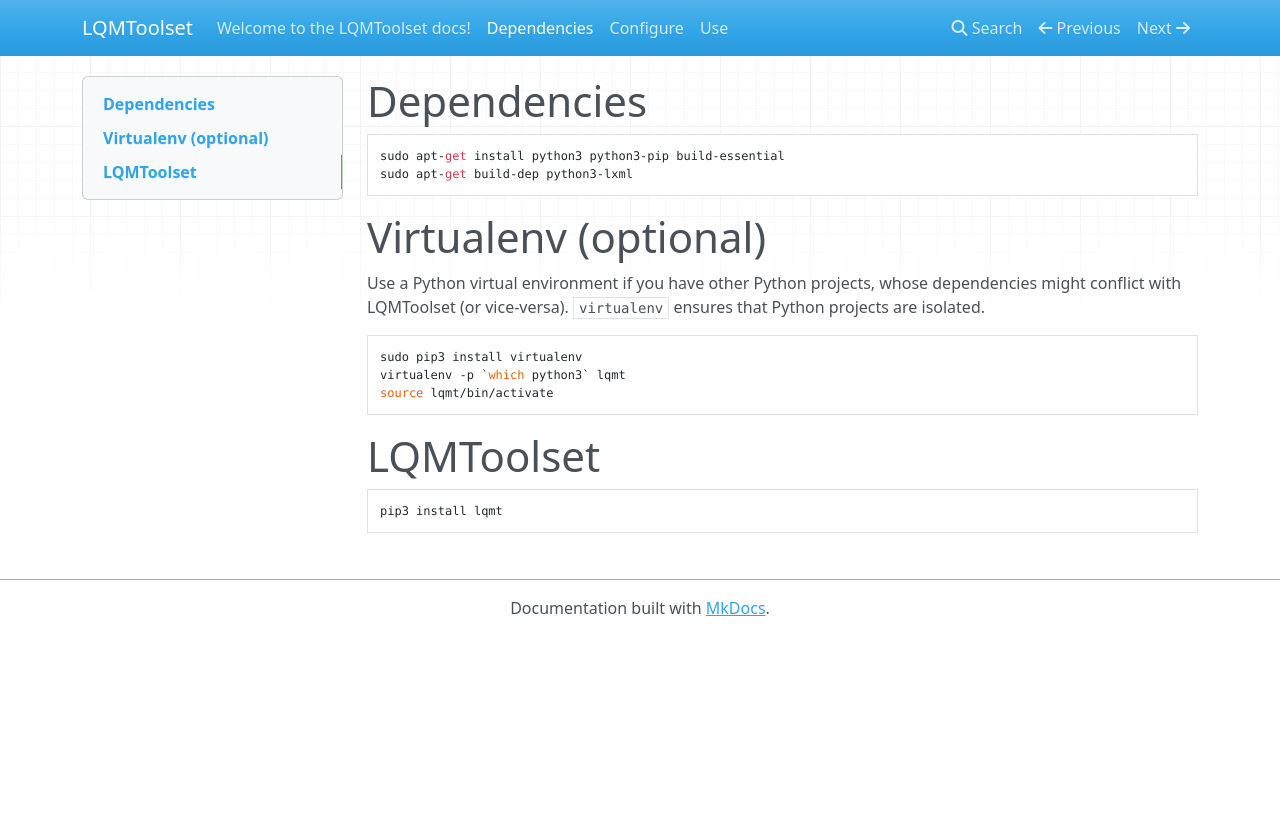
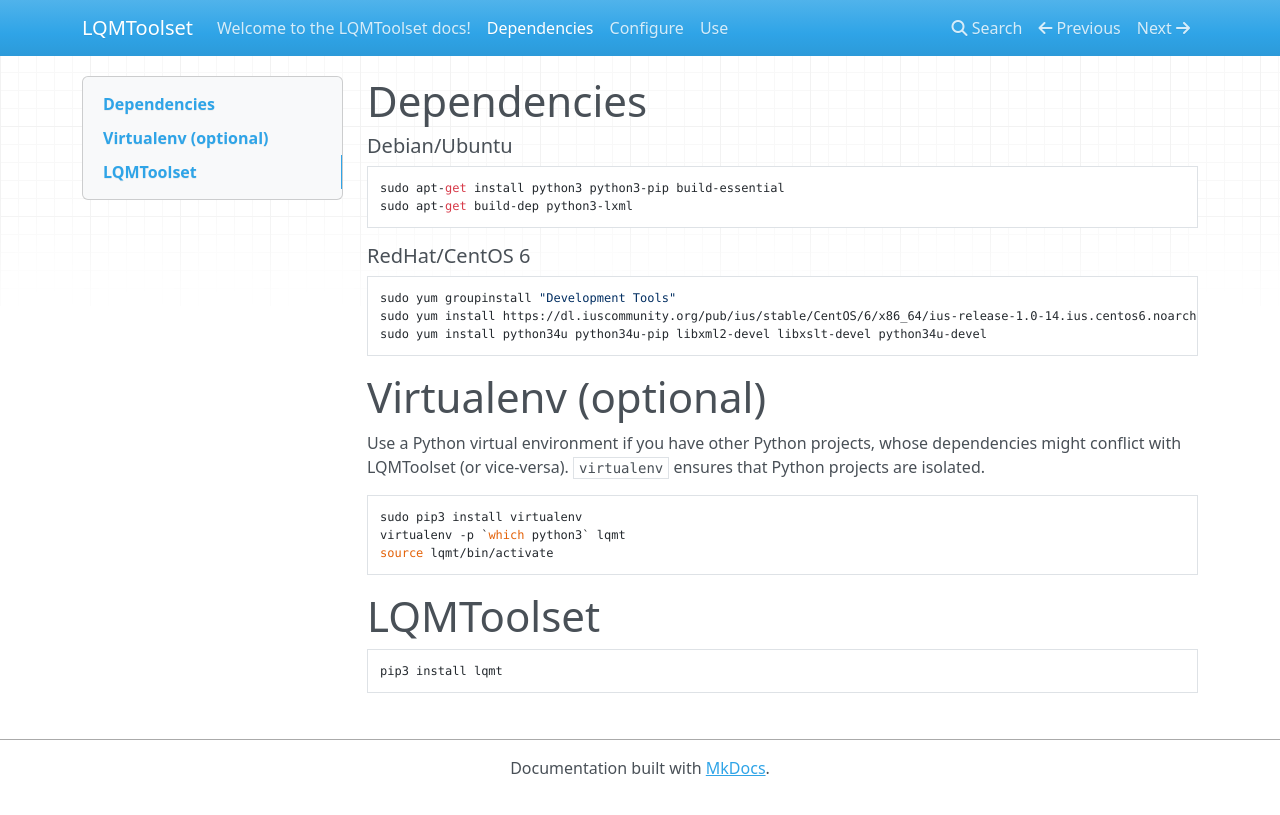
Before and after one commit to anl-cyberscience/LQMToolset, an MkDocs documentation site: the page built from docs/install.md, in a window 1280 px wide. Shown: the top 815 px of the page. Built offline with MkDocs 1.6.1, drawn with Linux system fonts in a browser that asks for light colours; nearby versions of some CDN libraries; old or Windows-style settings are respelled for this version of MkDocs.

Commit message:
Add RedHat/CentOS 6 dependency instructions to Install.md

```diff
--- a/docs/install.md
+++ b/docs/install.md
@@ -1,7 +1,15 @@
 # Dependencies
+
+##### Debian/Ubuntu
 
     sudo apt-get install python3 python3-pip build-essential
     sudo apt-get build-dep python3-lxml
+
+##### RedHat/CentOS 6
+
+    sudo yum groupinstall "Development Tools"
+    sudo yum install https://dl.iuscommunity.org/pub/ius/stable/CentOS/6/x86_64/ius-release-1.0-14.ius.centos6.noarch.rpm
+    sudo yum install python34u python34u-pip libxml2-devel libxslt-devel python34u-devel
 
 # Virtualenv (optional)
 
```
